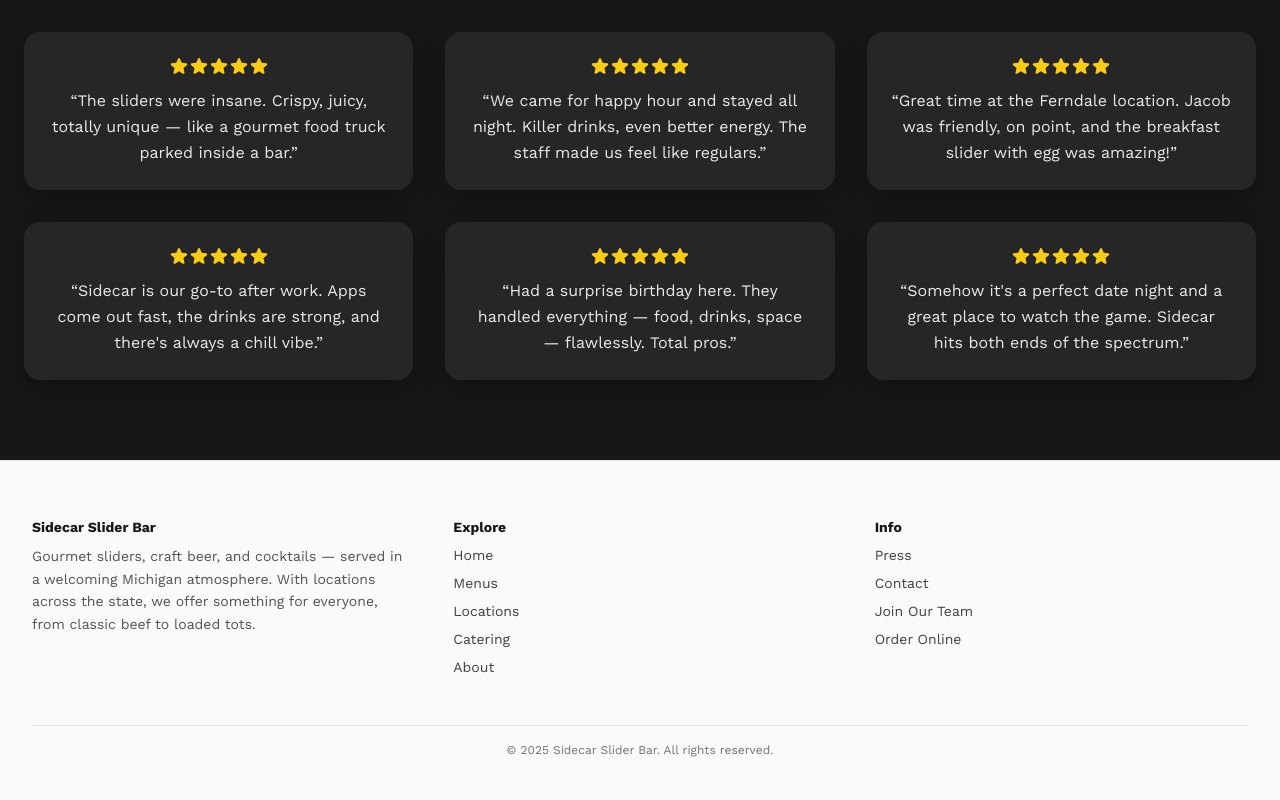
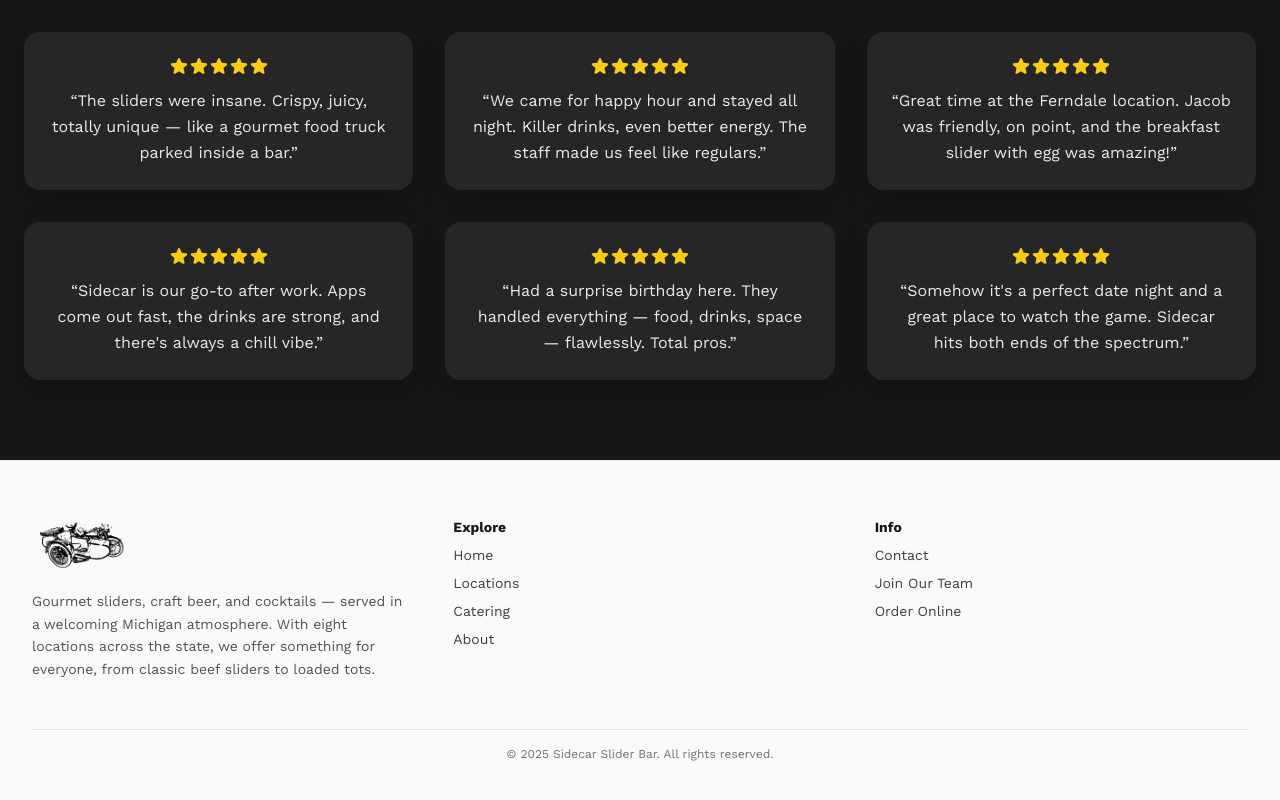
Before and after one commit to AaronRDurant/sidecar-slider-bar, a Next.js app: page / in a window 1280 px wide. Shown: the part 2518-3318 px from the top of the page. Built offline with nearby package versions, Linux system fonts and the light colour scheme.

Commit message:
Update footer layout, content, and links

```diff
--- a/src/components/Footer.tsx
+++ b/src/components/Footer.tsx
@@ -1,4 +1,5 @@
 import Link from "next/link";
+import Image from "next/image";
 
 export default function Footer() {
   return (
@@ -7,13 +8,21 @@ export default function Footer() {
         <div className="grid grid-cols-1 gap-12 sm:grid-cols-2 md:grid-cols-3">
           {/* About / Branding */}
           <div>
-            <h2 className="font-semibold text-neutral-900">
-              Sidecar Slider Bar
-            </h2>
-            <p className="mt-2 max-w-sm leading-relaxed text-neutral-600">
+            <Link href="/" className="inline-block">
+              <Image
+                src="/images/Sidecar-Slider-Bar-sidecar-logo.svg"
+                alt="Sidecar Slider Bar"
+                width={180}
+                height={100}
+                className="h-14 w-auto"
+                priority
+              />
+            </Link>
+            <p className="mt-3 max-w-sm leading-relaxed text-neutral-600">
               Gourmet sliders, craft beer, and cocktails — served in a welcoming
-              Michigan atmosphere. With locations across the state, we offer
-              something for everyone, from classic beef to loaded tots.
+              Michigan atmosphere. With eight locations across the state, we
+              offer something for everyone, from classic beef sliders to loaded
+              tots.
             </p>
           </div>
 
@@ -23,9 +32,6 @@ export default function Footer() {
             <ul className="mt-2 space-y-2">
               <li>
                 <Link href="/">Home</Link>
-              </li>
-              <li>
-                <Link href="/menus">Menus</Link>
               </li>
               <li>
                 <Link href="/locations">Locations</Link>
@@ -44,16 +50,19 @@ export default function Footer() {
             <h2 className="font-semibold text-neutral-900">Info</h2>
             <ul className="mt-2 space-y-2">
               <li>
-                <Link href="/press">Press</Link>
-              </li>
-              <li>
                 <Link href="/contact">Contact</Link>
               </li>
               <li>
-                <Link href="/careers">Join Our Team</Link>
+                <Link href="/apply">Join Our Team</Link>
               </li>
               <li>
-                <Link href="/order">Order Online</Link>
+                <Link
+                  href="https://order.online/business/~108859"
+                  target="_blank"
+                  rel="noopener noreferrer"
+                >
+                  Order Online
+                </Link>
               </li>
             </ul>
           </div>
```
Also changed, not shown: public/images/Sidecar-Slider-Bar-sidecar-logo.svg (added).
